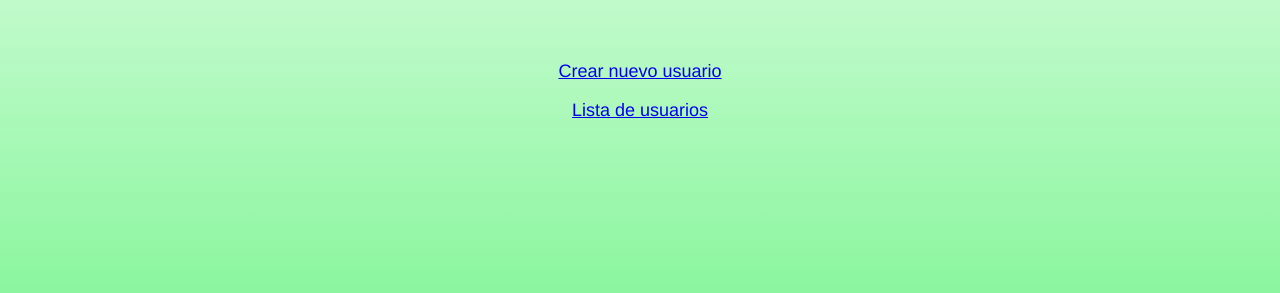
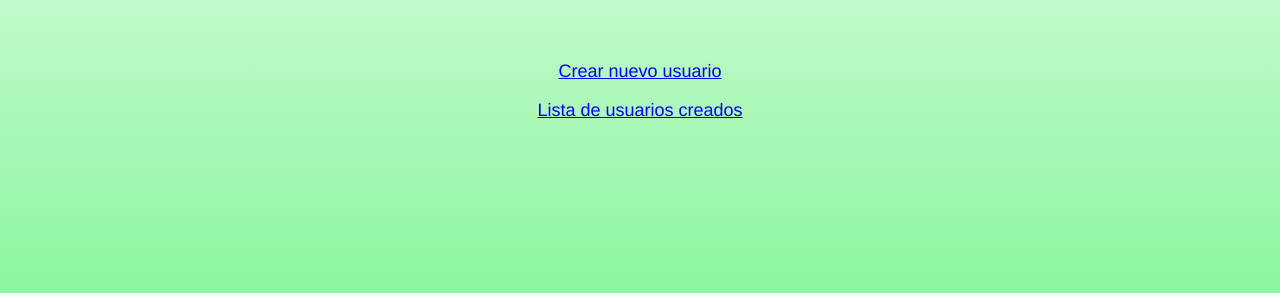
Before and after one commit to jcgonzalezb/user_registration_web_app, a Flask app: page / in a window 1280 px wide. Shown: the part 335-628 px from the top of the page. Run offline with Flask 2, Linux system fonts and the light colour scheme.

Commit message:
text updated

```diff
--- a/templates/home.html
+++ b/templates/home.html
@@ -80,7 +80,7 @@
 
                 <a class="btn btn-primary btn-xl text-uppercase" href="/new_user">Crear nuevo usuario</a>
                 <p></p>
-                <a class="btn btn-primary btn-xl text-uppercase" href="/user_list">Lista de usuarios</a>
+                <a class="btn btn-primary btn-xl text-uppercase" href="/user_list">Lista de usuarios creados</a>
             </div>
         </header>
     </body>
```
